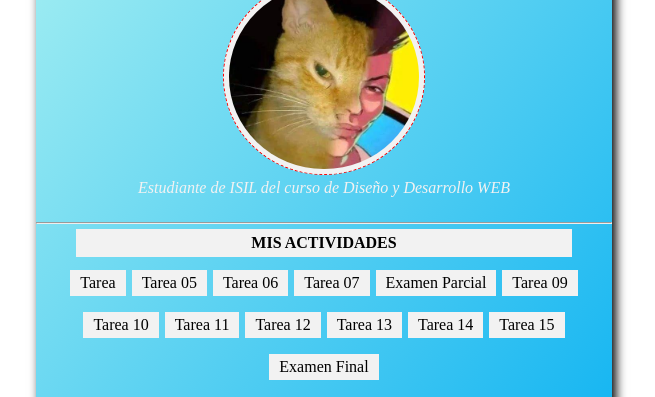
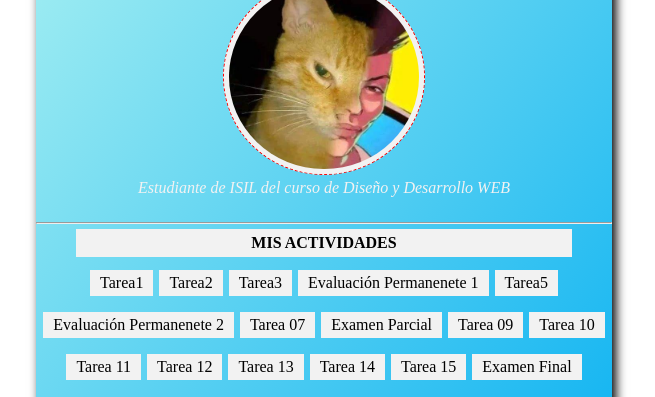
Before and after one commit to StevenDD0804/StevenDD0804.github.io, a plain HTML site: page Home/index.html in a window 1280 px wide. Shown: the part 183-580 px from the top of the page, without its empty margins (316-971 px from the left). Drawn offline with Linux system fonts and the light colour scheme.

Commit message:
Update index.html

```diff
--- a/Home/index.html
+++ b/Home/index.html
@@ -22,9 +22,12 @@
         <div id="tareas">
             <p>Mis Actividades</p>
             <ul>
-                <li><a href="Tarea1/index.html">Tarea</a></li>
-                <li><a href="#">Tarea 05</a></li>
-                <li><a href="#">Tarea 06</a></li>
+                <li><a href="Tarea1/index.html">Tarea1</a></li>
+                <li><a href="Tarea2/index.html">Tarea2</a></li>
+                <li><a href="Tarea3/index.html">Tarea3</a></li>
+                <li><a href="EvaluacionPermanente1/index.html">Evaluación Permanenete 1</a></li>
+                <li><a href="Tarea5/index.html">Tarea5</a></li>
+                <li><a href="EvaluacionPermanente2/index.html">Evaluación Permanenete 2</a></li>
                 <li><a href="Tarea7/home.html">Tarea 07</a></li>
                 <li><a href="#">Examen Parcial</a></li>
                 <li><a href="#">Tarea 09</a></li>
@@ -35,7 +38,6 @@
                 <li><a href="#">Tarea 14</a></li>
                 <li><a href="#">Tarea 15</a></li>
                 <li><a href="#">Examen Final</a></li>
-
             </ul>
         </div>
         <div id="cursos">
```
